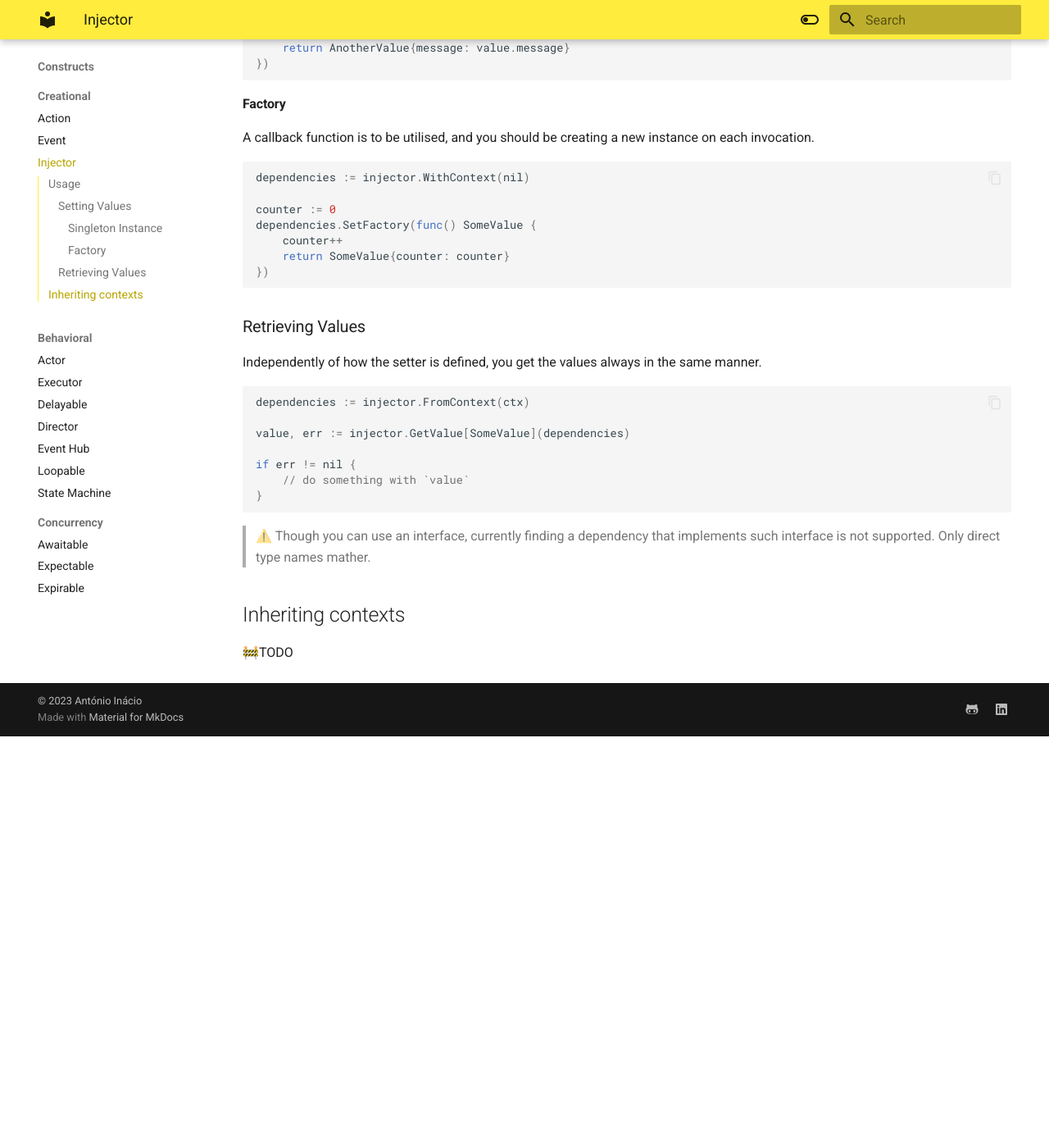
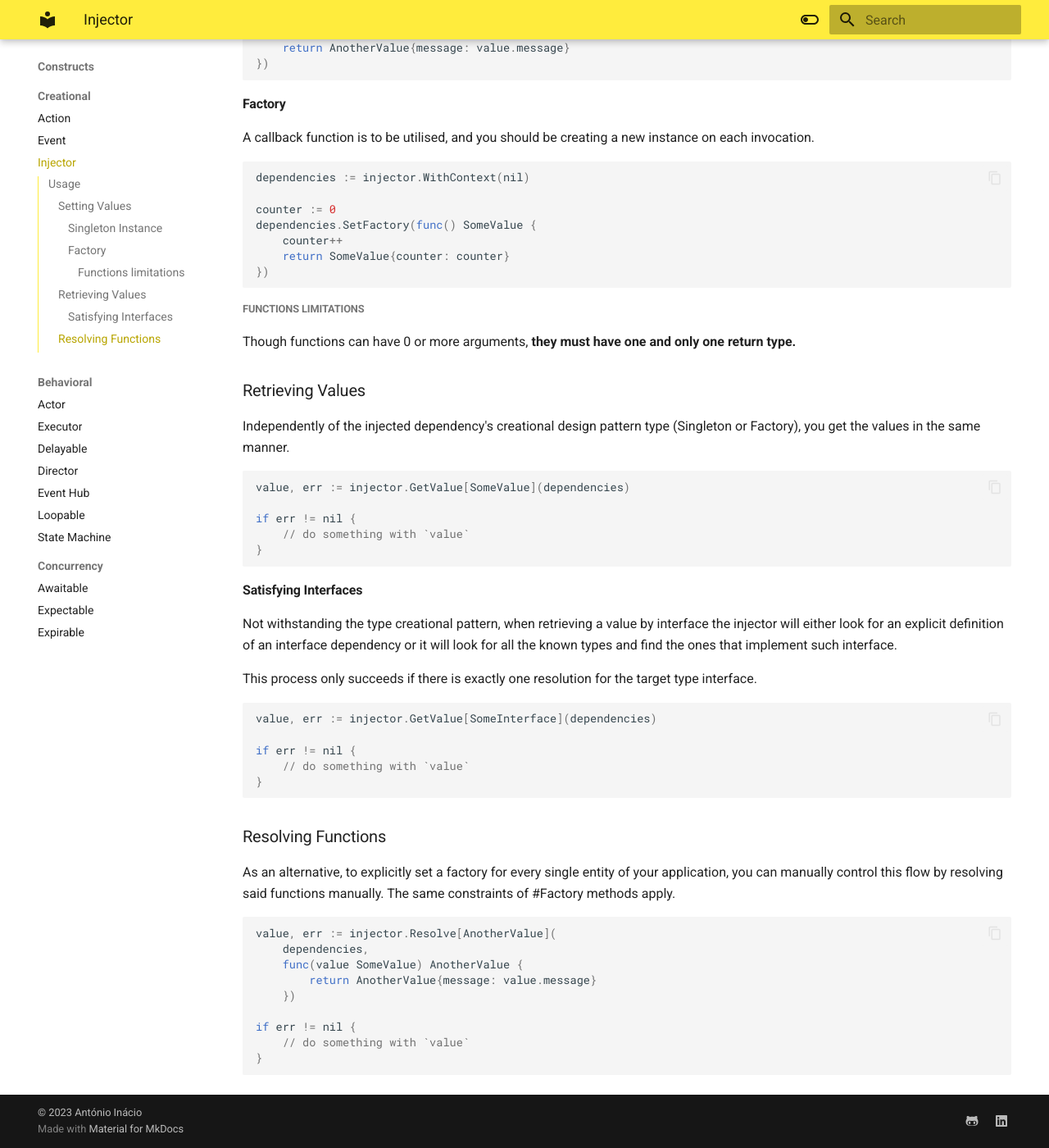
Before and after one commit to a-inacio/edt-go, an MkDocs documentation site: the page built from docs/injector.md, in a window 1280 px wide and 1400 px high, scrolled down 1113 px. Shown: the whole window at 82% size. Built offline with MkDocs 1.6.1 and Material for MkDocs 9.7.7, drawn with Linux system fonts in a browser that asks for light colours; before the commit the page ends 2011 px from its top, so only the background shows below that; some of the changed text lies outside the part shown.

Commit message:
docs: Injector documentation

````diff
--- a/docs/injector.md
+++ b/docs/injector.md
@@ -6,20 +6,20 @@ This construct allows you to append context information to any `Action` executio
 
 It only relies on Go's standard `context.Context` so, as long as you keep track of if it (something you should be doing anyway) your contextual information will be easily accessible.
 
-> 👉 Means you are not limited only to these library's constructs.
+> 👉 Actually it means you are not limited only to these library's constructs it can be utilised standalone.
 
 ## Usage
 
 ### Setting Values
 
-There are two distinct patterns at play here:
+There are two distinct creational patterns at play here:
 
 - Singleton
 - Factory
 
 #### Singleton Instance
 
-An instance must be given, and it will be the same everytime it is retrieved.
+An instance must be given, and it will be the same every time it is retrieved.
 
 ```go
 dependencies := injector.WithContext(nil)
@@ -62,13 +62,15 @@ dependencies.SetFactory(func() SomeValue {
 })
 ```
 
+##### Functions limitations
+
+Though functions can have 0 or more arguments, **they must have one and only one return type.**
+
 ### Retrieving Values
 
-Independently of how the setter is defined, you get the values always in the same manner.
+Independently of the injected dependency's creational design pattern type (Singleton or Factory), you get the values in the same manner.
 
 ```go
-dependencies := injector.FromContext(ctx)
-
 value, err := injector.GetValue[SomeValue](dependencies)
 
 if err != nil {
@@ -76,9 +78,33 @@ if err != nil {
 }
 ```
 
-> ⚠️ Though you can use an interface, currently finding a dependency that implements such interface is not supported.
-> Only direct type names mather.
+#### Satisfying Interfaces
 
-## Inheriting contexts
+Not withstanding the type creational pattern, when retrieving a value by interface the injector will either look for an explicit definition of an interface dependency or it will look for all the known types and find the ones that implement such interface.
 
-🚧TODO
+This process only succeeds if there is exactly one resolution for the target type
+interface.
+
+```go
+value, err := injector.GetValue[SomeInterface](dependencies)
+
+if err != nil {
+	// do something with `value`
+}
+```
+
+### Resolving Functions
+
+As an alternative, to explicitly set a factory for every single entity of your application, you can manually control this flow by resolving said functions manually. The same constraints of #Factory methods apply.
+
+```go
+value, err := injector.Resolve[AnotherValue](
+	dependencies,
+	func(value SomeValue) AnotherValue {
+		return AnotherValue{message: value.message}
+	})
+
+if err != nil {
+	// do something with `value`
+}
+```
````
